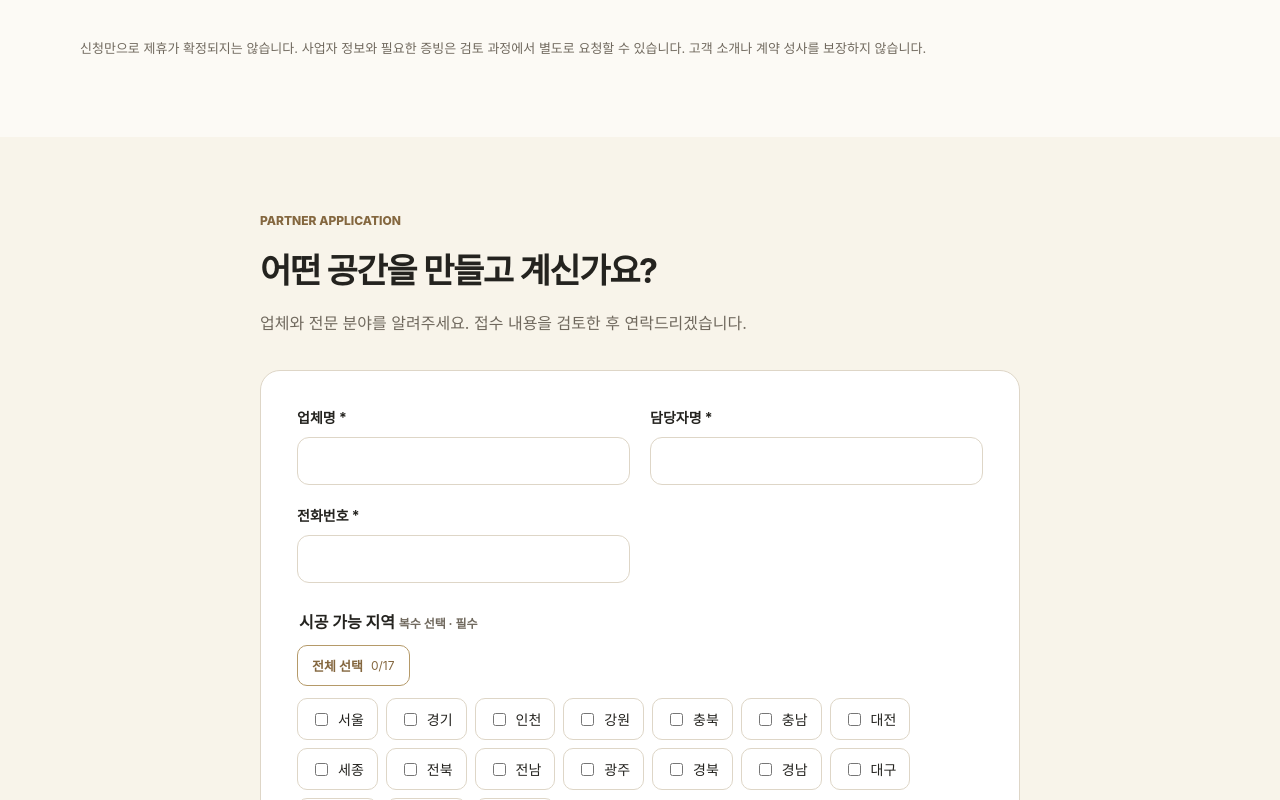
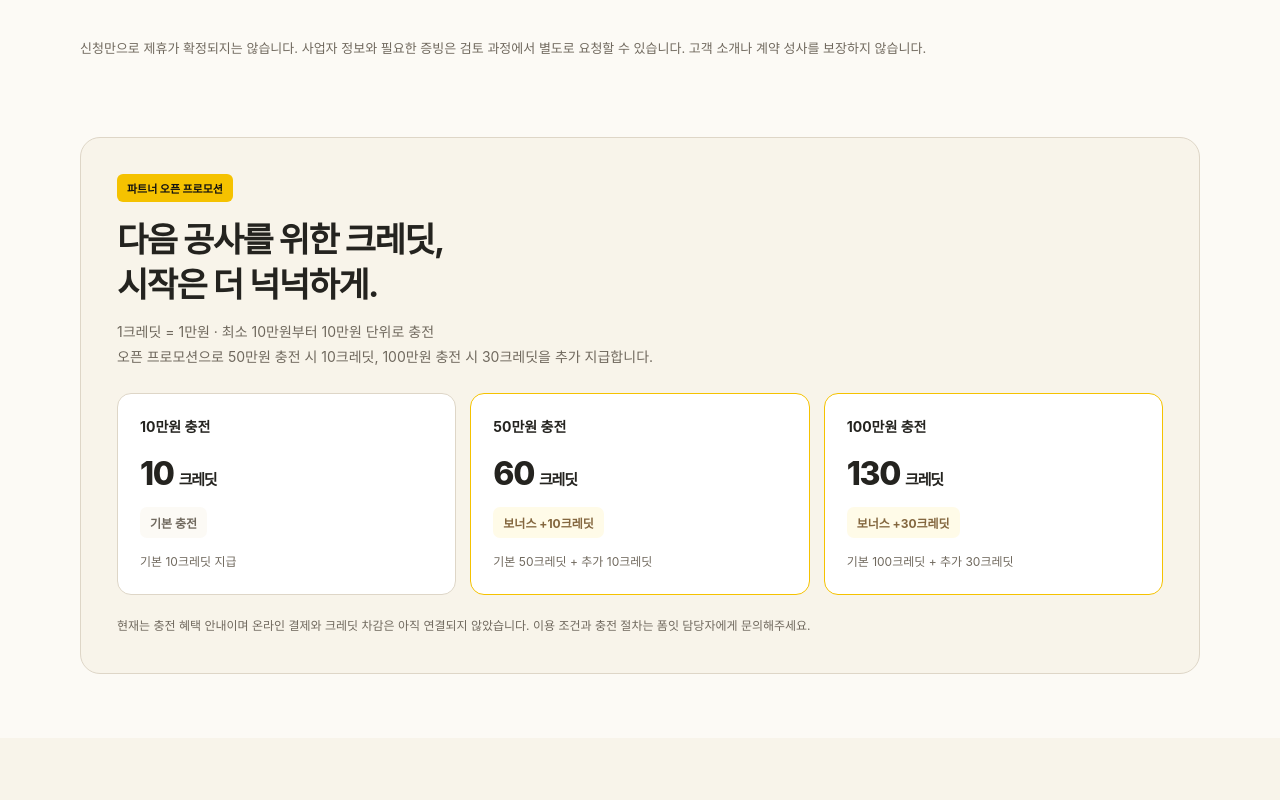
Before and after one commit to welovehyeok33-boop/interior-estimate, a Next.js app: page /partners in a window 1280 px wide. Shown: the part 1760-2560 px from the top of the page. Built offline with nearby package versions, Linux system fonts and the light colour scheme; no server answers; a web font is replaced by a local one.

Commit message:
Add partner credit opening promotion pricing cards (#97)

```diff
--- /dev/null
+++ b/src/components/PartnerCreditPromotion.tsx
@@ -0,0 +1,24 @@
+import { C } from './EstimateLayout';
+
+const plans = [
+  { amount: '10만원', base: 10, bonus: 0 },
+  { amount: '50만원', base: 50, bonus: 10 },
+  { amount: '100만원', base: 100, bonus: 30 },
+] as const;
+
+export default function PartnerCreditPromotion() {
+  return <section aria-label="파트너 크레딧 오픈 프로모션" style={{ background: C.home.ivory, color: C.home.ink, border: `1px solid ${C.home.line}`, borderRadius: 20, padding: 'clamp(20px, 4vw, 36px)', wordBreak: 'keep-all' }}>
+    <span style={{ display: 'inline-block', background: C.primary, color: C.textDark, fontSize: 11, fontWeight: 800, padding: '6px 10px', borderRadius: 6 }}>파트너 오픈 프로모션</span>
+    <h2 style={{ margin: '16px 0 12px', fontSize: 'clamp(25px, 4vw, 34px)', letterSpacing: '-0.045em', lineHeight: 1.3 }}>다음 공사를 위한 크레딧,<br />시작은 더 넉넉하게.</h2>
+    <p style={{ color: C.home.muted, fontSize: 14, lineHeight: 1.8, margin: '0 0 24px' }}>1크레딧 = 1만원 · 최소 10만원부터 10만원 단위로 충전<br />오픈 프로모션으로 50만원 충전 시 10크레딧, 100만원 충전 시 30크레딧을 추가 지급합니다.</p>
+    <div style={{ display: 'grid', gridTemplateColumns: 'repeat(auto-fit,minmax(min(100%,240px),1fr))', gap: 14 }}>
+      {plans.map(plan => <article key={plan.amount} style={{ minWidth: 0, background: C.card, border: `1px solid ${plan.bonus ? C.primary : C.home.line}`, borderRadius: 14, padding: 22 }}>
+        <p style={{ margin: '0 0 18px', fontSize: 14, fontWeight: 700 }}>{plan.amount} 충전</p>
+        <p style={{ margin: '0 0 14px', fontSize: 32, fontWeight: 850, letterSpacing: '-0.04em' }}>{plan.base + plan.bonus}<span style={{ fontSize: 15, fontWeight: 700, marginLeft: 5 }}>크레딧</span></p>
+        <div style={{ display: 'inline-block', padding: '7px 10px', borderRadius: 7, background: plan.bonus ? C.selectedBg : C.home.paper, color: plan.bonus ? C.home.bronze : C.home.muted, fontSize: 12, fontWeight: 750 }}>{plan.bonus ? `보너스 +${plan.bonus}크레딧` : '기본 충전'}</div>
+        <p style={{ margin: '14px 0 0', color: C.home.muted, fontSize: 12, lineHeight: 1.7 }}>기본 {plan.base}크레딧{plan.bonus ? ` + 추가 ${plan.bonus}크레딧` : ' 지급'}</p>
+      </article>)}
+    </div>
+    <p style={{ color: C.home.muted, fontSize: 12, lineHeight: 1.8, margin: '20px 0 0' }}>현재는 충전 혜택 안내이며 온라인 결제와 크레딧 차감은 아직 연결되지 않았습니다. 이용 조건과 충전 절차는 폼잇 담당자에게 문의해주세요.</p>
+  </section>;
+}
--- a/src/components/PartnerLeadBoard.tsx
+++ b/src/components/PartnerLeadBoard.tsx
@@ -3,6 +3,7 @@ import Link from 'next/link';
 import { useEffect, useState } from 'react';
 import { IconArrowUpRight, IconMapPin, IconLock, IconRefresh, IconSearch, IconLayoutGrid } from '@tabler/icons-react';
 import { C } from './EstimateLayout';
+import PartnerCreditPromotion from './PartnerCreditPromotion';
 import { PARTNER_LEAD_CAPACITY, type PartnerLeadCard } from '@/lib/partnerPortal';
 
 export default function PartnerLeadBoard({ company, mode = 'partner', examples = [] }: { company: string; mode?: 'partner' | 'admin' | 'demo'; examples?: PartnerLeadCard[] }) {
@@ -74,6 +75,7 @@ export default function PartnerLeadBoard({ company, mode = 'partner', examples =
         </article>;
       })}</div></section>
       <p style={{ fontSize: 12, color: C.home.muted, lineHeight: 1.8, marginTop: 24 }}>비딩 참여 시 해당 견적의 2자리 중 1자리가 확정됩니다. 같은 파트너 계정의 재열람은 추가 차감되지 않습니다. 이름은 성만, 연락처는 전체 마스킹되며 견적 문의는 폼잇 담당자에게 연락해주세요.</p>
+      <div style={{ marginTop: 36 }}><PartnerCreditPromotion /></div>
     </main>
   </div>;
 }
--- a/src/components/PartnerRecruitment.tsx
+++ b/src/components/PartnerRecruitment.tsx
@@ -4,6 +4,7 @@ import PartnerPhotoGrid from './PartnerPhotoGrid';
 import Link from 'next/link';
 import { IconArrowUpRight, IconCheck, IconArrowRight } from '@tabler/icons-react';
 import { C } from './EstimateLayout';
+import PartnerCreditPromotion from './PartnerCreditPromotion';
 import { PARTNER_BUDGETS, PARTNER_REGIONS, PARTNER_SPECIALTIES, PARTNER_CONSENT_VERSION, validatePartner } from '@/lib/partners';
 const H = C.home;
 const input: CSSProperties = { width: '100%', boxSizing: 'border-box', padding: '14px 16px', border: `1px solid ${H.line}`, borderRadius: 12, background: C.card, color: H.ink, font: 'inherit', minHeight: 48 };
@@ -45,6 +46,7 @@ export default function PartnerRecruitment() {
       <section style={{ background: H.ink, color: H.onDark, padding: '56px 24px' }}><div style={{ maxWidth: 1120, margin: 'auto' }}><p style={{ color: H.mutedOnDark, fontSize: 12 }}>함께하는 방식</p><h2 style={{ fontSize: 30, letterSpacing: '-0.04em', margin: '12px 0 30px' }}>잘하는 분야에, 맞는 고객을.</h2><div style={{ display: 'grid', gridTemplateColumns: 'repeat(auto-fit, minmax(min(100%, 240px), 1fr))', gap: 28 }}>{[['01', '공사 계획을 함께 확인합니다', '지역, 공간 유형, 면적과 희망 예산 등 고객이 남긴 계획을 바탕으로 상담을 준비합니다.'], ['02', '전문 분야를 중요하게 봅니다', '시공 가능 지역과 실제 포트폴리오를 확인하고, 서로 맞는 협업 방향을 논의합니다.'], ['03', '상담부터 마무리까지', '견적의 명확함, 원활한 소통, 공사 후 관리까지 함께 고려합니다.']].map(([n, title, body]) => <article key={n} style={{ borderTop: `1px solid ${H.darkLine}`, paddingTop: 20 }}><span style={{ color: C.primary, fontSize: 13 }}>{n}</span><h3 style={{ fontSize: 18 }}>{title}</h3><p style={{ lineHeight: 1.8, color: H.mutedOnDark, fontSize: 14 }}>{body}</p></article>)}</div></div></section>
       <section style={{ maxWidth: 1120, margin: 'auto', padding: '64px 24px' }}><p style={{ color: H.bronze, fontSize: 12, fontWeight: 800 }}>모집 분야</p><h2 style={{ fontSize: 30, letterSpacing: '-0.04em' }}>주거와 상가, 모두 환영합니다.</h2><div style={{ display: 'flex', flexWrap: 'wrap', gap: 18 }}>{[['주거 인테리어', '아파트 · 빌라 · 단독주택', '생활을 이해하고 주거 공간을 완성하는 업체'], ['상가 인테리어', '오피스 · 카페 · 음식점 · 학원 · 매장 등', '업종과 운영 방식을 공간에 담아내는 업체']].map(([title, category, text]) => <article key={title} style={{ flex: '1 1 280px', border: `1px solid ${H.line}`, padding: 28, borderRadius: 18, background: C.card }}><h3 style={{ margin: '0 0 16px', fontSize: 22 }}>{title}</h3><p style={{ color: H.bronze, fontWeight: 700, fontSize: 14 }}>{category}</p><p style={{ color: H.muted, lineHeight: 1.8, fontSize: 14 }}>{text}</p></article>)}</div>
       <div style={{ marginTop: 48 }}><h2 style={{ fontSize: 26 }}>신청 후 이렇게 진행돼요.</h2><div style={{ display: 'grid', gridTemplateColumns: 'repeat(auto-fit,minmax(min(100%, 200px),1fr))', gap: 16 }}>{['파트너 신청', '업체·포트폴리오 검토', '제휴 조건 협의', '파트너 승인'].map((item, i) => <div key={item} style={{ padding: '20px 0', borderTop: `1px solid ${H.line}` }}><span style={{ color: H.bronze, fontSize: 12 }}>0{i + 1}</span><p style={{ fontWeight: 700 }}>{item}</p></div>)}</div><p style={{ color: H.muted, fontSize: 13, lineHeight: 1.8 }}>신청만으로 제휴가 확정되지는 않습니다. 사업자 정보와 필요한 증빙은 검토 과정에서 별도로 요청할 수 있습니다. 고객 소개나 계약 성사를 보장하지 않습니다.</p></div></section>
+      <div style={{ maxWidth: 1120, margin: "0 auto", padding: "0 24px 64px" }}><PartnerCreditPromotion /></div>
       <section id="apply" style={{ background: H.ivory, padding: '64px 20px', scrollMarginTop: 20 }}><div style={{ maxWidth: 760, margin: 'auto' }}><p style={{ color: H.bronze, fontSize: 12, fontWeight: 800 }}>PARTNER APPLICATION</p><h2 style={{ fontSize: 34, letterSpacing: '-0.04em', margin: '16px 0' }}>어떤 공간을 만들고 계신가요?</h2><p style={{ color: H.muted, lineHeight: 1.8, marginBottom: 32 }}>업체와 전문 분야를 알려주세요. 접수 내용을 검토한 후 연락드리겠습니다.</p>
       {done ? <div role="status" style={{ background: C.card, border: `1px solid ${H.line}`, padding: 36, borderRadius: 20 }}><IconCheck size={32} color={H.bronze} /><h3>파트너 신청이 접수됐습니다.</h3><p style={{ color: H.muted, lineHeight: 1.8 }}>남겨주신 정보로 검토 후 연락드리겠습니다.<br />같은 내용으로 다시 신청하지 않으셔도 됩니다.</p><Link href="/" style={button}>폼잇 홈으로</Link></div> : <form onSubmit={submit} style={{ background: C.card, padding: 'clamp(20px, 4vw, 36px)', borderRadius: 20, border: `1px solid ${H.line}` }}>
         <div style={{ display: 'grid', gridTemplateColumns: 'repeat(auto-fit,minmax(min(100%, 240px),1fr))', gap: 20, marginBottom: 26 }}>{[['company', '업체명', 'text', 100], ['contact', '담당자명', 'text', 50], ['phone', '전화번호', 'tel', 20]].map(([name, label, type, max]) => <label key={name} style={{ display: 'grid', gap: 10, fontSize: 14, fontWeight: 700 }}>{label} *<input name={String(name)} type={String(type)} maxLength={Number(max)} required autoComplete={name === 'phone' ? 'tel' : name === 'company' ? 'organization' : 'name'} style={input} /></label>)}</div>
```
